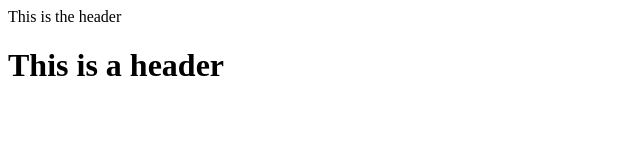
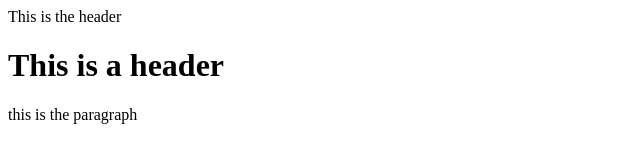
Before and after one commit to soundarya-dash/git-test, a plain HTML site: page index.html in a window 1280 px wide. Shown: the whole page, without its empty margins (0-640 px from the left). Drawn offline with Linux system fonts and the light colour scheme.

Commit message:
second commit

```diff
--- a/index.html
+++ b/index.html
@@ -6,5 +6,8 @@
         <h1>
             This is a header
         </h1>
+        <p>
+            this is the paragraph
+        </p>
     </body>
 </html>
```
Also changed, not shown: test.html (added).
